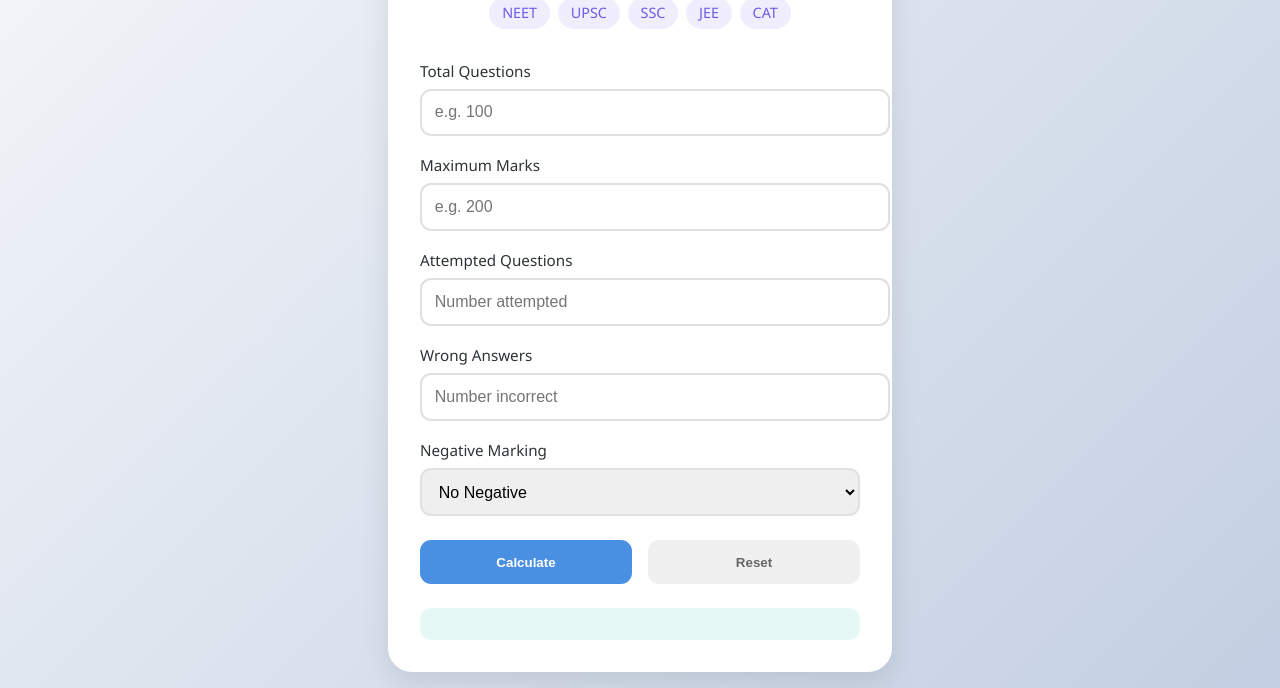
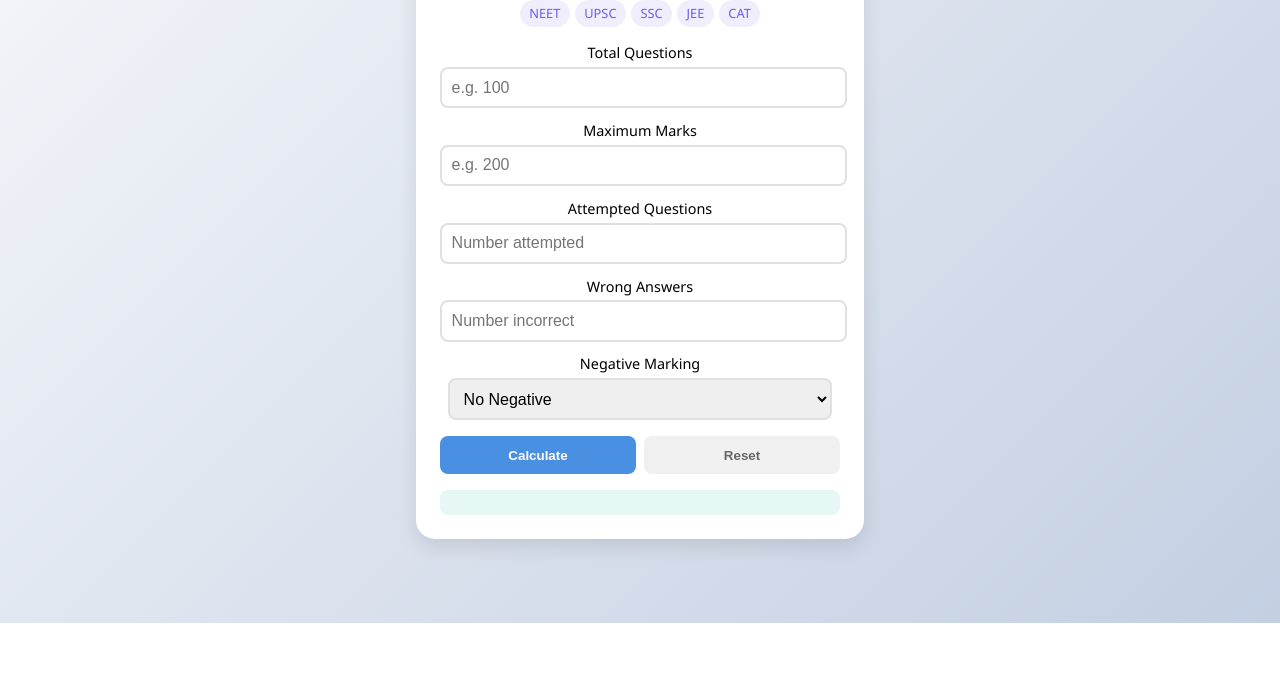
Before and after one commit to bagchi2/negative-marking-calculator, a plain HTML site: page index.html in a window 1280 px wide. Shown: the part 177-865 px from the top of the page. After the commit the page ends 800 px from the top, so only its background shows below. Drawn offline with Linux system fonts and the light colour scheme.

Commit message:
index.html

```diff
--- a/index.html
+++ b/index.html
@@ -16,94 +16,79 @@
         body {
             font-family: 'Segoe UI', system-ui, -apple-system, sans-serif;
             margin: 0;
-            min-height: 100vh;
+            height: 100vh;
             display: flex;
             justify-content: center;
             align-items: center;
             background: var(--background-gradient);
+            padding: 0 1rem;
         }
 
         .container {
             background: white;
-            padding: 2rem;
-            border-radius: 1.5rem;
-            box-shadow: 0 10px 30px rgba(0,0,0,0.1);
+            padding: 1.5rem;
+            border-radius: 1.2rem;
+            box-shadow: 0 8px 20px rgba(0,0,0,0.1);
             width: 100%;
-            max-width: 440px;
-            margin: 1rem;
-            transition: transform 0.3s ease;
-        }
-
-        .container:hover {
-            transform: translateY(-2px);
+            max-width: 400px;
+            text-align: center;
         }
 
         h2 {
             color: var(--secondary-color);
-            margin-bottom: 1.5rem;
-            font-weight: 700;
-            text-align: center;
-            font-size: 1.8rem;
+            font-size: 1.5rem;
+            margin-bottom: 1rem;
         }
 
         .exam-list {
             display: flex;
-            gap: 0.5rem;
+            gap: 0.3rem;
             flex-wrap: wrap;
             justify-content: center;
-            margin-bottom: 2rem;
+            margin-bottom: 1rem;
         }
 
         .exam-tag {
             background: rgba(108, 92, 231, 0.1);
             color: var(--secondary-color);
-            padding: 0.4rem 0.8rem;
+            padding: 0.3rem 0.6rem;
             border-radius: 1rem;
-            font-size: 0.9rem;
+            font-size: 0.8rem;
             font-weight: 500;
         }
 
         .input-group {
-            margin-bottom: 1.2rem;
+            margin-bottom: 0.8rem;
         }
 
         label {
             display: block;
-            margin-bottom: 0.5rem;
-            color: #2d3436;
+            margin-bottom: 0.3rem;
             font-weight: 500;
-            font-size: 0.95rem;
+            font-size: 0.9rem;
         }
 
         input, select {
-            width: 100%;
-            padding: 0.8rem;
+            width: calc(100% - 1rem);
+            padding: 0.6rem;
             border: 2px solid #e0e0e0;
-            border-radius: 0.7rem;
+            border-radius: 0.5rem;
             font-size: 1rem;
-            transition: all 0.3s ease;
-        }
-
-        input:focus, select:focus {
-            outline: none;
-            border-color: var(--primary-color);
-            box-shadow: 0 0 0 3px rgba(74, 144, 226, 0.2);
         }
 
         .button-group {
             display: flex;
-            gap: 1rem;
-            margin-top: 1.5rem;
+            gap: 0.5rem;
+            margin-top: 1rem;
         }
 
         button {
             flex: 1;
-            padding: 0.9rem;
+            padding: 0.7rem;
             border: none;
-            border-radius: 0.7rem;
+            border-radius: 0.5rem;
             font-weight: 600;
             cursor: pointer;
-            transition: all 0.3s ease;
         }
 
         button[onclick="calculateScore()"] {
@@ -116,42 +101,18 @@
             color: #666;
         }
 
-        button:hover {
-            transform: translateY(-1px);
-            box-shadow: 0 5px 15px rgba(0,0,0,0.1);
-        }
-
         .result {
-            margin-top: 1.5rem;
-            padding: 1rem;
-            border-radius: 0.7rem;
+            margin-top: 1rem;
+            padding: 0.8rem;
+            border-radius: 0.5rem;
             background: rgba(0, 184, 148, 0.1);
             color: var(--success-color);
-            font-size: 1.2rem;
+            font-size: 1.1rem;
             font-weight: 700;
-            text-align: center;
-            animation: fadeIn 0.5s ease;
-        }
-
-        @keyframes fadeIn {
-            from { opacity: 0; transform: translateY(10px); }
-            to { opacity: 1; transform: translateY(0); }
-        }
-
-        @media (max-width: 480px) {
-            .container {
-                padding: 1.5rem;
-                margin: 1rem;
-            }
-
-            h2 {
-                font-size: 1.5rem;
-            }
         }
     </style>
 </head>
 <body>
-
     <div class="container">
         <h2>📝 Negative Marking Calculator</h2>
 
@@ -221,15 +182,7 @@
             const negativeMarks = wrong * (eval(ratio) * marksPerQuestion);
             const finalScore = (correct * marksPerQuestion) - negativeMarks;
 
-            const breakdown = `
-                Correct: ${correct} × ${marksPerQuestion.toFixed(2)} = ${(correct * marksPerQuestion).toFixed(2)}
-                <br>Wrong: ${wrong} × -${(eval(ratio) * marksPerQuestion).toFixed(2)} = -${negativeMarks.toFixed(2)}
-            `;
-
-            showResult(`
-                Final Score: <span style="font-size:1.4em">${finalScore.toFixed(2)}</span>
-                <div style="font-size:0.8em; margin-top:0.5rem; opacity:0.8">${breakdown}</div>
-            `);
+            showResult(`Final Score: ${finalScore.toFixed(2)}`);
         }
 
         function showResult(text, isError = false) {
@@ -245,6 +198,5 @@
             document.getElementById('result').innerHTML = '';
         }
     </script>
-
 </body>
 </html>
```
